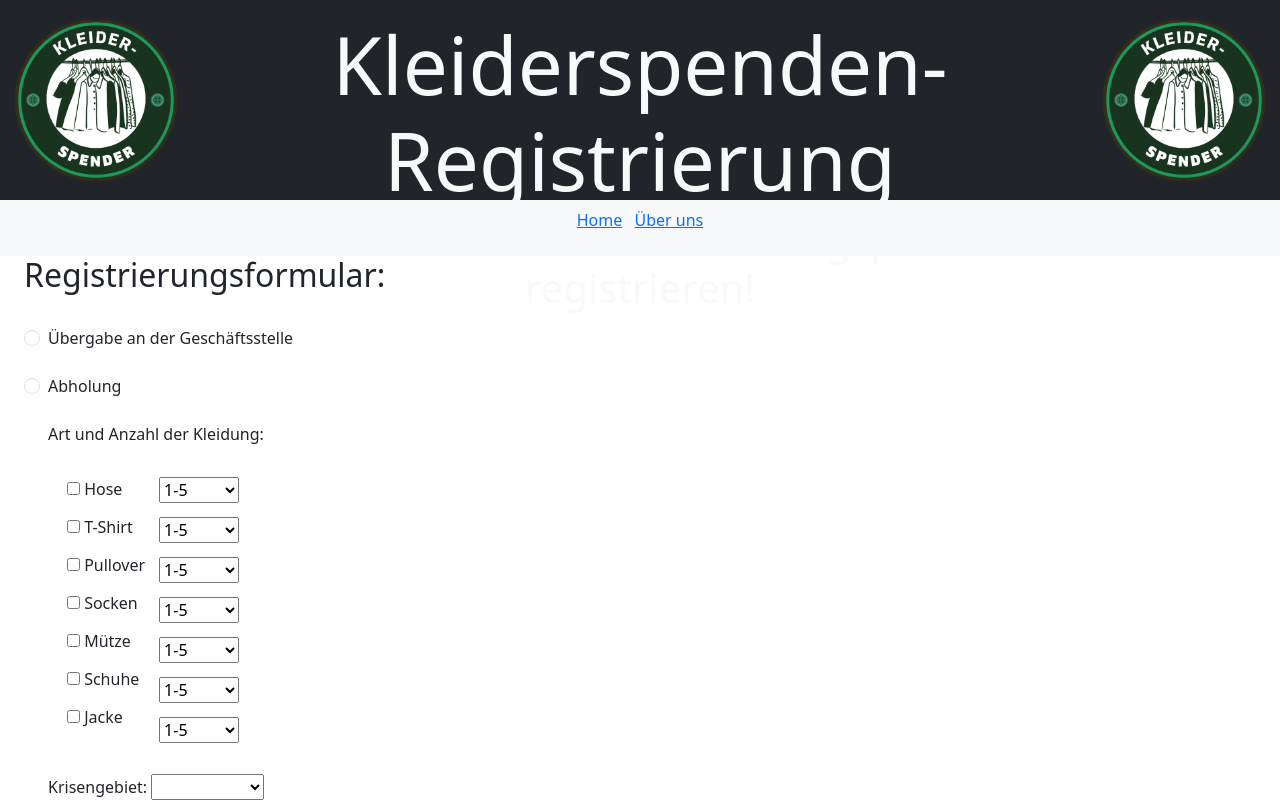
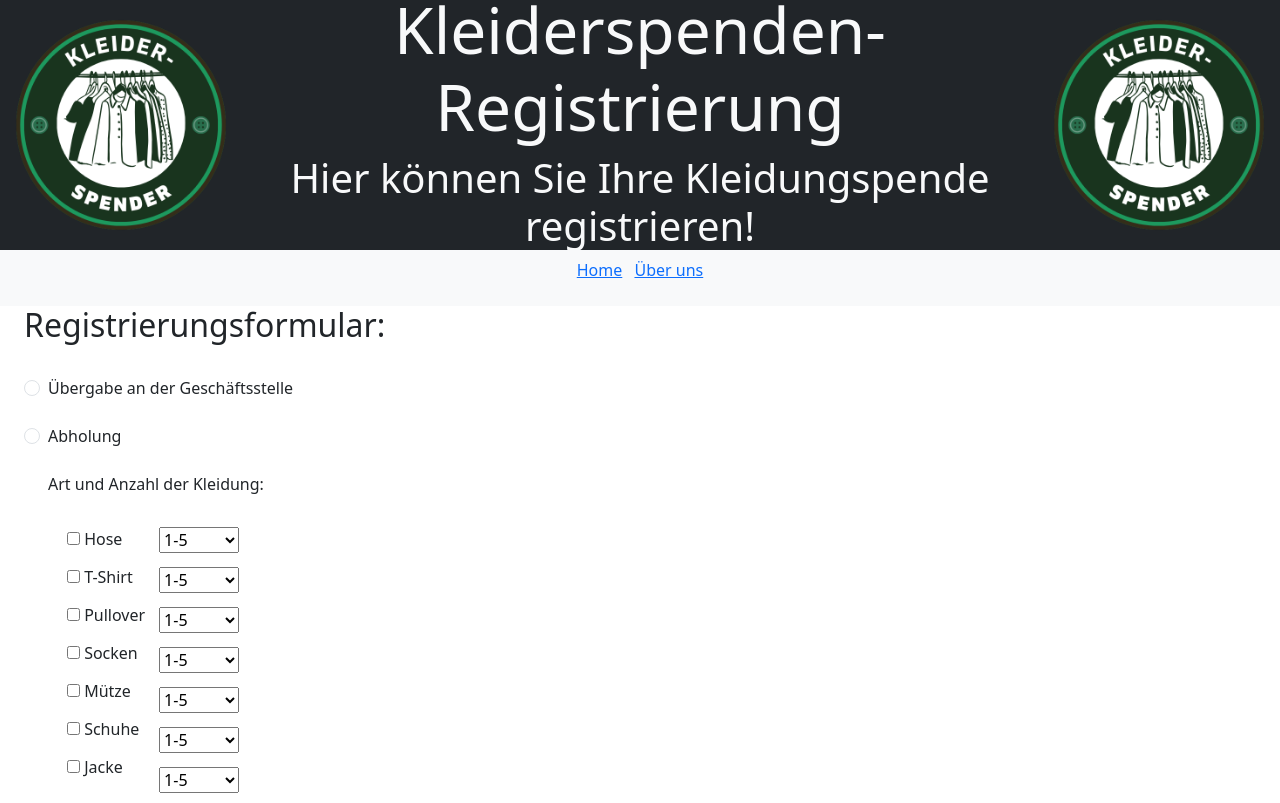
Before and after one commit to DanielO815/Kleiderspenden-Registrierung, a plain HTML site: page index.html in a window 1280 px wide. Shown: the top 803 px of the page. Drawn offline with nearby package versions, Linux system fonts and the light colour scheme.

Commit message:
header_optimize

```diff
--- a/index.html
+++ b/index.html
@@ -31,7 +31,7 @@
         .header {
             justify-content: space-between;
             display: flex;
-            height: 200px;}
+            height: 250px;}
         @media (max-width: 767px) {
             .form-container {
                 flex-direction: column;}
@@ -52,7 +52,6 @@
                 display: flex;}
             .logo-center {
                 display: none;}
-
         }
     </style>
 </head>
@@ -64,9 +63,9 @@
         <div class="logo-left">
             <img src="logo.png" alt="Logo">
         </div>
-        <div>
-            <h1 class="display-1 text-center">Kleiderspenden-Registrierung</h1>
-            <h2 class="display-6">Hier können Sie Ihre Kleidungspende registrieren!</h2>
+        <div class="d-flex flex-column align-items-center justify-content-center display-6">
+            <h1 class="display-3">Kleiderspenden-Registrierung</h1>
+            <h3 class="display-6">Hier können Sie Ihre Kleidungspende registrieren!</h2>
         </div>
         <div class="logo-right">
             <img src="logo.png" alt="Logo">
```
Also changed, not shown: train.html (+3 -2 lines).
